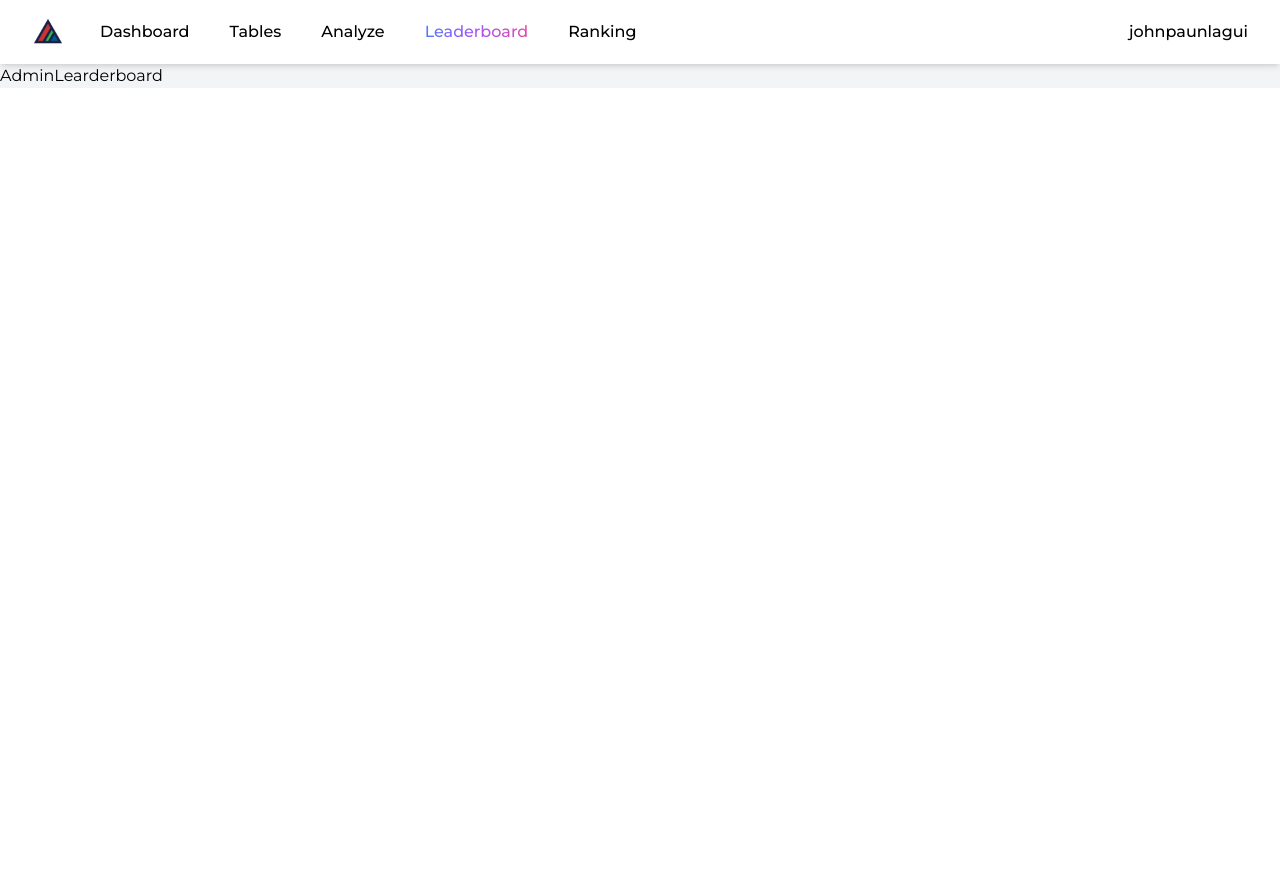
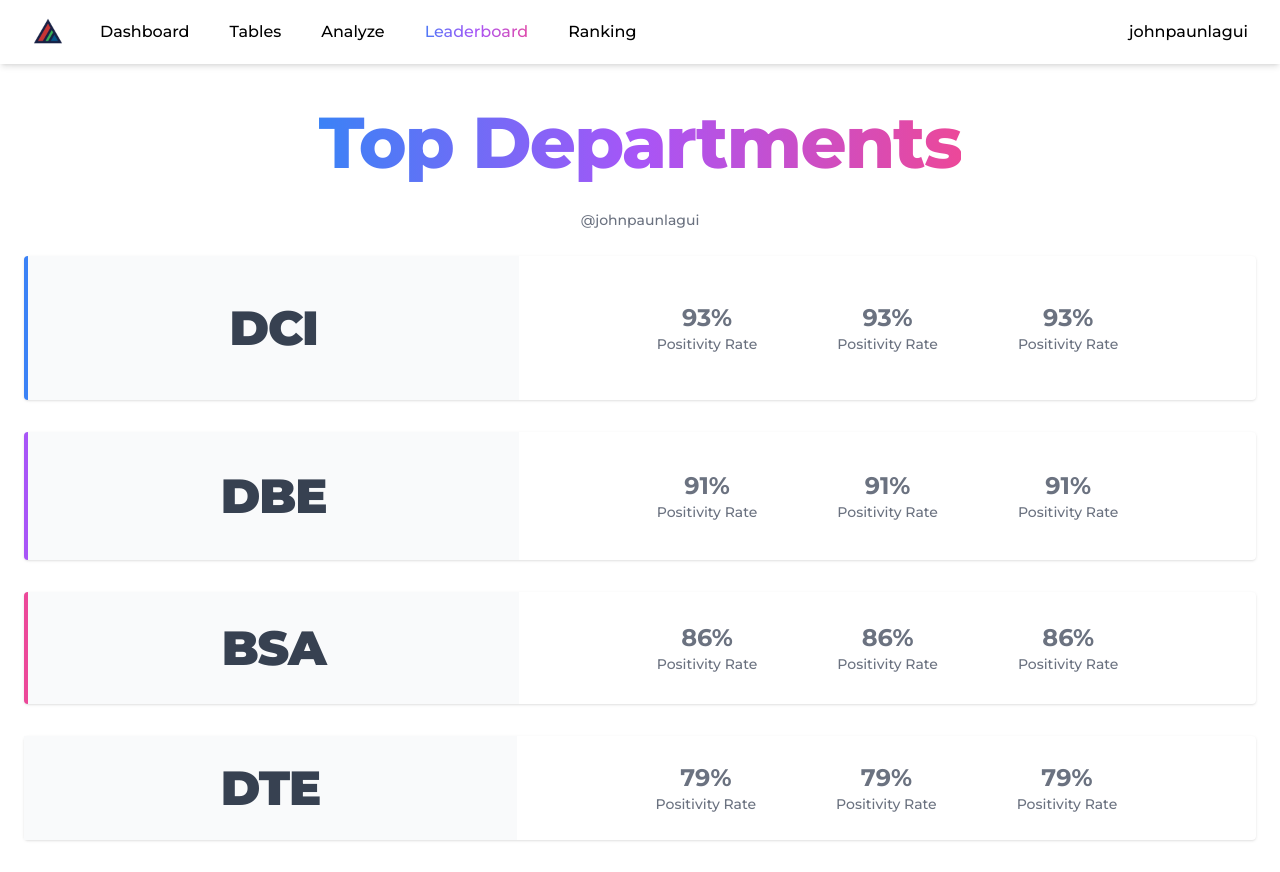
Before and after one commit to Jm-Paunlagui/Matrix-Lab-Client, a React (Create React App) app in the folder client/: page /admin/leaderboard in a window 1280 px wide. Before the commit the page ends 800 px from the top, so only its background shows below. Built offline with nearby package versions, Linux system fonts and the light colour scheme.

Commit message:
Many Changes, removed bg-gray-100

```diff
--- a/client/src/views/admin/AdminLearderboard.js
+++ b/client/src/views/admin/AdminLearderboard.js
@@ -4,5 +4,94 @@ import React from "react";
  * @description Handles the admin leaderboard
  */
 export default function AdminLearderboard() {
-  return <div>AdminLearderboard</div>;
+
+    /**
+     * @description Sample data for the leaderboard
+     * @type {*[]}
+     */
+  const leaderboard = [
+        {
+            "id": 1,
+            "department": "DCI",
+            "positivity_rate": "93",
+            "total_evaluations": "100"
+        },
+        {
+            "id": 2,
+            "department": "DTE",
+            "positivity_rate": "79",
+            "total_evaluations": "100"
+        },
+        {
+            "id": 3,
+            "department": "BSA",
+            "positivity_rate": "86",
+            "total_evaluations": "100"
+        },
+        {
+            "id": 4,
+            "department": "DBE",
+            "positivity_rate": "91",
+            "total_evaluations": "100"
+        }
+  ]
+
+  return(
+      <div className="px-6 mx-auto max-w-7xl">
+          <div className="flex flex-col items-center justify-center w-full h-32 p-4 md:h-48">
+            <h1 className="py-4 mb-4 text-4xl font-extrabold leading-none tracking-tight text-left text-transparent bg-clip-text bg-gradient-to-r from-blue-500 via-purple-500 to-pink-500 md:text-5xl lg:text-7xl">
+              Top Departments
+            </h1>
+            <h1 className="text-sm font-medium text-gray-500">@johnpaunlagui</h1>
+          </div>
+
+          <div className=" place-content-center">
+              {leaderboard.sort((a, b) => a.positivity_rate > b.positivity_rate ? -1 : 1).map((item) => (
+                  <div key={item.id} className={`flex flex-col mb-8 w-full bg-white rounded shadow
+                  ${
+                      // TEMPORARY CODE
+                        // get the sorted index of the item
+                        // loop through the sorted array and check if the index of the item is equal to 0, 1, or 2
+                        // if it is, then add the corresponding class to the item to highlight it as a top 3 item in the leaderboard
+                        leaderboard.sort((a, b) => a.positivity_rate > b.positivity_rate ? -1 : 1).indexOf(item) === 0 ? "border-l-4 border-blue-500" :
+                        leaderboard.sort((a, b) => a.positivity_rate > b.positivity_rate ? -1 : 1).indexOf(item) === 1 ? "border-l-4 border-purple-500" :
+                        leaderboard.sort((a, b) => a.positivity_rate > b.positivity_rate ? -1 : 1).indexOf(item) === 2 ? "border-l-4 border-pink-500" : ""
+                  }`}
+                  >
+                      <div className="grid w-full h-full grid-cols-1 rounded md:grid-cols-5">
+                          <div className={`col-span-2 ${
+                              // TEMPORARY CODE
+                              leaderboard.sort((a, b) => a.positivity_rate > b.positivity_rate ? -1 : 1).indexOf(item) === 0 ? "py-8" :
+                                  leaderboard.sort((a, b) => a.positivity_rate > b.positivity_rate ? -1 : 1).indexOf(item) === 1 ? "py-6" :
+                                      leaderboard.sort((a, b) => a.positivity_rate > b.positivity_rate ? -1 : 1).indexOf(item) === 2 ? "py-4" : "py-3"
+                          } bg-gray-50 items-center justify-center w-full`}
+                          >
+                              <div className="flex flex-col items-center justify-center w-full p-4">
+                                  <h1 className="text-5xl font-black leading-none tracking-tight text-gray-700">
+                                      {item.department}
+                                  </h1>
+                              </div>
+                          </div>
+                          <div className="col-span-3 place-self-center">
+                                      <div className="grid grid-cols-2 gap-8 py-4 md:grid-cols-3 md:gap-20 ">
+                                          <div className="flex flex-col items-center justify-center w-full">
+                                              <h1 className="text-2xl font-bold text-gray-500">{item.positivity_rate}%</h1>
+                                              <h1 className="text-sm font-medium text-gray-500">Positivity Rate</h1>
+                                          </div>
+                                          <div className="flex flex-col items-center justify-center w-full">
+                                              <h1 className="text-2xl font-bold text-gray-500">{item.positivity_rate}%</h1>
+                                              <h1 className="text-sm font-medium text-gray-500">Positivity Rate</h1>
+                                          </div>
+                                          <div className="flex flex-col items-center justify-center w-full">
+                                              <h1 className="text-2xl font-bold text-gray-500">{item.positivity_rate}%</h1>
+                                              <h1 className="text-sm font-medium text-gray-500">Positivity Rate</h1>
+                                          </div>
+                                      </div>
+                                  </div>
+                              </div>
+                  </div>
+              ))}
+          </div>
+      </div>
+  );
 }
--- a/client/src/views/admin/AdminPrediction.js
+++ b/client/src/views/admin/AdminPrediction.js
@@ -1,27 +1,28 @@
-import React from "react";
 import {
   DANGER_BUTTON,
   PRIMARY_BUTTON,
 } from "../../assets/styles/input-types-styles";
+
+import React from "react";
 
 /**
  * @description Handles the admin prediction
  */
 export default function AdminPrediction() {
   return (
-    <div className="px-6 bg-gray-100 max-w-7xl mx-auto">
-      <div className="grid grid-cols-1 md:grid-cols-3 gap-y-6 md:gap-6 py-8">
-        <div className="flex flex-col items-center justify-center w-full h-32 md:h-48 bg-white rounded outline outline-2 outline-gray-200 p-4">
+    <div className="px-6 mx-auto max-w-7xl">
+      <div className="grid grid-cols-1 py-8 md:grid-cols-3 gap-y-6 md:gap-6">
+        <div className="flex flex-col items-center justify-center w-full h-32 p-4 bg-white rounded md:h-48 outline outline-2 outline-gray-200">
           <h1 className="py-4 mb-4 text-2xl font-extrabold leading-none tracking-tight text-left text-transparent bg-clip-text bg-gradient-to-r from-blue-500 via-purple-500 to-pink-500">
             Sentiment Analysis
           </h1>
           <h1 className="text-sm font-medium text-gray-500">@johnpaunlagui</h1>
         </div>
         <div className="col-span-2">
-          <div className="flex flex-col mb-8 w-full bg-white rounded outline outline-2 outline-gray-200">
-            <div className="flex flex-col w-full h-full rounded grid grid-cols-1 md:grid-cols-5">
+          <div className="flex flex-col w-full mb-8 bg-white rounded outline outline-2 outline-gray-200">
+            <div className="grid w-full h-full grid-cols-1 rounded md:grid-cols-5">
               <div className="col-span-2 p-8 bg-gray-50">
-                <h1 className="text-xl font-bold text-gray-700 mb-4">
+                <h1 className="mb-4 text-xl font-bold text-gray-700">
                   from Database
                 </h1>
                 <p className="mb-4 text-sm">
@@ -29,11 +30,11 @@ export default function AdminPrediction() {
                   results will be displayed here. This will take a while.
                 </p>
               </div>
-              <div className="flex flex-col w-full h-full p-8 pb-8 space-y-4 col-span-3">
+              <div className="flex flex-col w-full h-full col-span-3 p-8 pb-8 space-y-4">
                 <form>
                   <div className="flex flex-col space-y-4">
                     <div className="flex flex-col w-full space-y-2">
-                      <h1 className="text-xl font-bold text-gray-700 mb-4">
+                      <h1 className="mb-4 text-xl font-bold text-gray-700">
                         DB Credentials
                       </h1>
                       <h1 className="text-base font-medium text-gray-500">
@@ -75,9 +76,14 @@ export default function AdminPrediction() {
                         placeholder="Database"
                       />
                     </div>
-                    <h1 className="text-xl font-bold text-gray-700 mb-4">
+                    <h1 className="text-xl font-bold text-gray-700">
                       Column Selection
                     </h1>
+                    <p className="">
+                      Theses are the columns that will be used for the analysis.
+                    </p>
+                    {/* Note to self: Make this dynamic */}
+
                     <div className="flex flex-col w-full space-y-2">
                       <h1 className="text-base font-medium text-gray-500">
                         Table Name
@@ -139,7 +145,7 @@ export default function AdminPrediction() {
                       />
                     </div>
                   </div>
-                  <div className="flex flex-col lg:flex-row w-full justify-end lg:space-x-2 mt-8">
+                  <div className="flex flex-col justify-end w-full mt-8 lg:flex-row lg:space-x-2">
                     <button
                       type="button"
                       className={`px-8 py-1 ${DANGER_BUTTON}`}
@@ -158,7 +164,6 @@ export default function AdminPrediction() {
               </div>
             </div>
           </div>
-          <div className="mb-16" />
         </div>
       </div>
     </div>
--- a/client/src/views/admin/IndexAdmin.js
+++ b/client/src/views/admin/IndexAdmin.js
@@ -9,7 +9,7 @@ export default function IndexAdmin() {
   return (
     <>
       <AdminNavigationBar />
-      <div className="mt-16 bg-gray-100 font-Montserrat">
+      <div className="mt-16 font-Montserrat">
         <Outlet />
       </div>
     </>
```
Also changed, not shown: client/src/views/admin/AdminProfile.js (+19 -19 lines).
